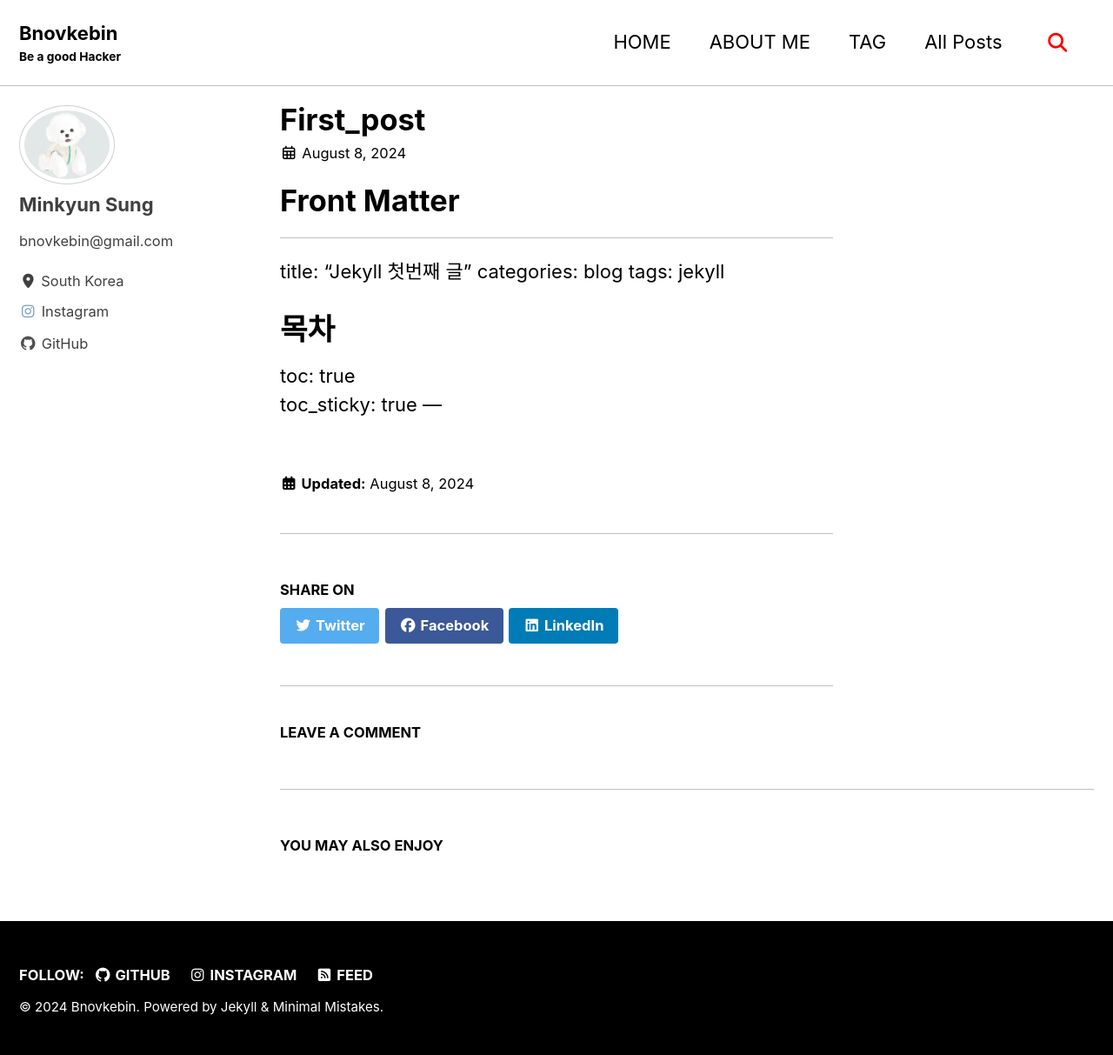
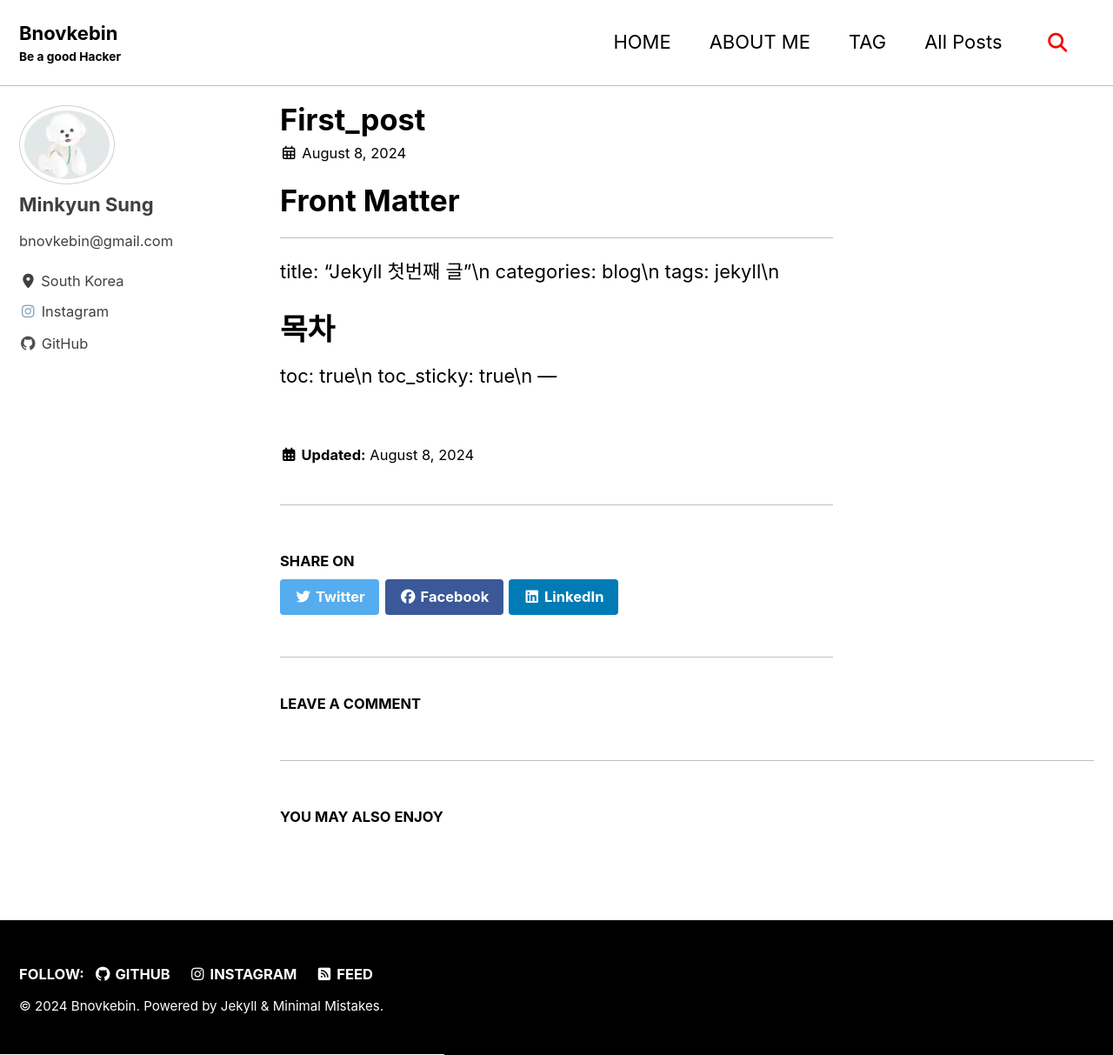
Before and after one commit to bnovkebin/bnovkebin.github.io, a Jekyll site: the page built from _posts/2024-08-08-first_post.md, in a window 1280 px wide and 1213 px high. Shown: the whole window at 87% size. Built offline with Jekyll 4.4.1, drawn with Linux system fonts in a browser that asks for light colours; cached includes are drawn as plain includes; comment, search, counter and statistics services are not loaded.

```diff
--- a/_posts/2024-08-08-first_post.md
+++ b/_posts/2024-08-08-first_post.md
@@ -1,9 +1,9 @@
 # Front Matter
 ---
-title: "Jekyll 첫번째 글"
-categories: blog
-tags: jekyll
+title: "Jekyll 첫번째 글"\n
+categories: blog\n
+tags: jekyll\n
 # 목차
-toc: true
-toc_sticky: true
+toc: true\n
+toc_sticky: true\n
 ---
```
